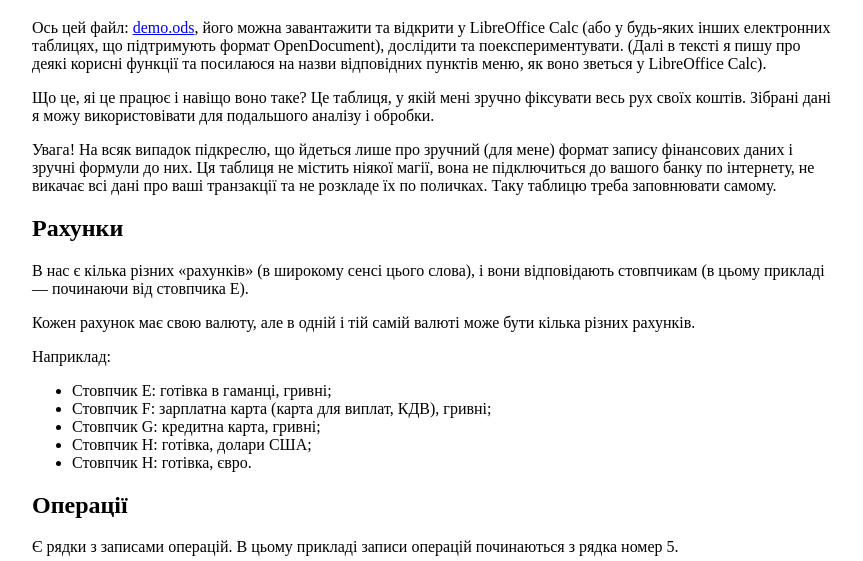
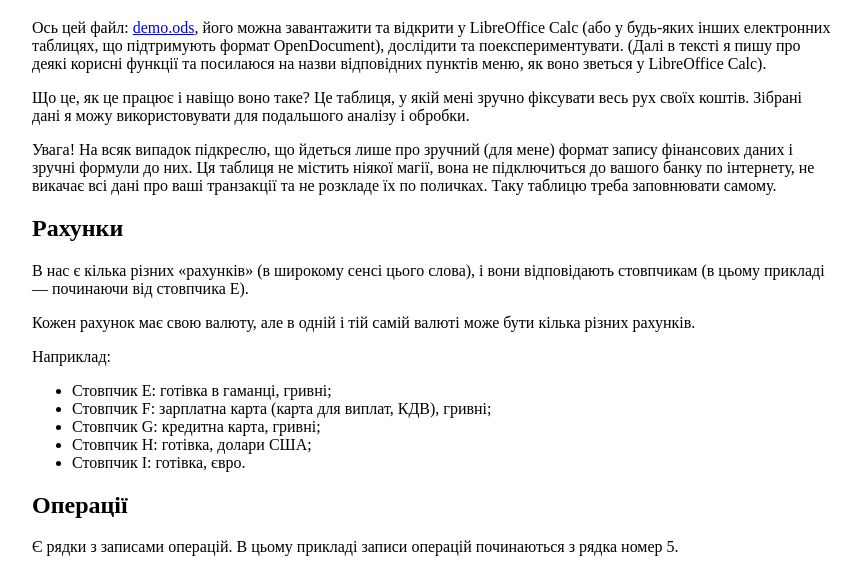
Before and after one commit to dk487/test.de.co.ua, a Jekyll site: the page built from _posts/2021/2021-09-24-demo-ledger.md, in a window 1280 px wide and 900 px high, scrolled down 390 px. Shown: the part 171-732 px from the top of the window, without its empty margins (208-1071 px from the left). Built offline with Jekyll 4.4.1, drawn with Linux system fonts in a browser that asks for light colours.

Commit message:
Typo typo typo

```diff
--- a/_posts/2021/2021-09-24-demo-ledger.md
+++ b/_posts/2021/2021-09-24-demo-ledger.md
@@ -11,7 +11,7 @@
 
 Ось цей файл: [demo.ods][2], його можна завантажити та відкрити у LibreOffice Calc (або у будь-яких інших електронних таблицях, що підтримують формат OpenDocument), дослідити та поекспериментувати. (Далі в тексті я пишу про деякі корисні функції та посилаюся на назви відповідних пунктів меню, як воно зветься у LibreOffice Calc).
 
-Що це, яі це працює і навіщо воно таке? Це таблиця, у якій мені зручно фіксувати весь рух своїх коштів. Зібрані дані я можу використовівати для подальшого аналізу і обробки.
+Що це, як це працює і навіщо воно таке? Це таблиця, у якій мені зручно фіксувати весь рух своїх коштів. Зібрані дані я можу використовувати для подальшого аналізу і обробки.
 
 Увага! На всяк випадок підкреслю, що йдеться лише про зручний (для мене) формат запису фінансових даних і зручні формули до них. Ця таблиця не містить ніякої магії, вона не підключиться до вашого банку по інтернету, не викачає всі дані про ваші транзакції та не розкладе їх по поличках. Таку таблицю треба заповнювати самому.
 
@@ -29,7 +29,7 @@
  - Стовпчик F: зарплатна карта (карта для виплат, КДВ), гривні;
  - Стовпчик G: кредитна карта, гривні;
  - Стовпчик H: готівка, долари США;
- - Стовпчик H: готівка, євро.
+ - Стовпчик I: готівка, євро.
 
 
 Операції
```
